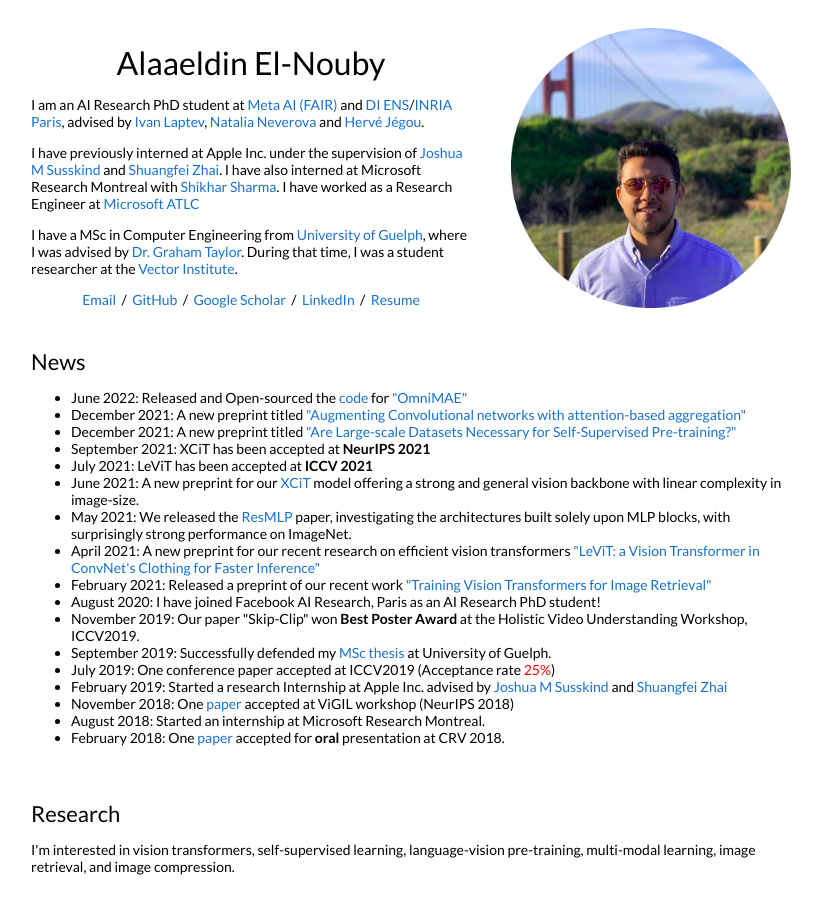
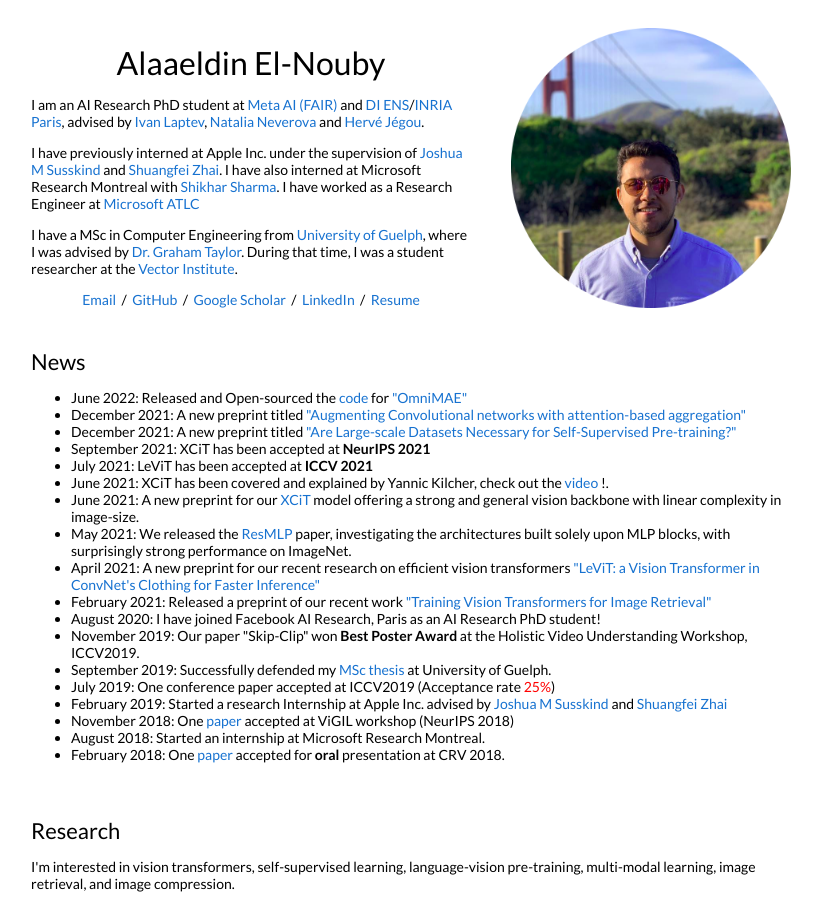
Before and after one commit to aelnouby/aelnouby.github.io, a Jekyll site: the page built from _posts/2022-05-5-omnimae.markdown, in a window 1280 px wide and 900 px high. Shown: the whole window, without its empty margins (229-1051 px from the left). Built offline with Jekyll 4.4.1, drawn with Linux system fonts in a browser that asks for light colours.

Commit message:
Update default.html

```diff
--- a/_layouts/default.html
+++ b/_layouts/default.html
@@ -87,10 +87,11 @@
                   <li>December 2021: A new preprint titled <a href="https://arxiv.org/abs/2112.10740">"Are Large-scale Datasets Necessary for Self-Supervised Pre-training?"</a> </li>
                   <li>September 2021: XCiT has been accepted at <strong>NeurIPS 2021</strong> </li>
                   <li> July 2021: LeViT has been accepted at <strong>ICCV 2021</strong> </li>
+                  <li>June 2021: XCiT has been covered and explained by Yannic Kilcher, check out the <a href="https://www.youtube.com/watch?v=g08NkNWmZTA">video</a> !.</li>
+
                   <li>June 2021: A new preprint for our <a href="https://arxiv.org/abs/2106.09681v2">XCiT</a> model offering a strong and general vision backbone with linear complexity in image-size.</li>
                   <li>May 2021: We released the <a href="https://arxiv.org/abs/2105.03404">ResMLP</a> paper, investigating the architectures built solely upon MLP blocks, with surprisingly strong performance on ImageNet.</li>
                   <li>April 2021:  A new preprint for our recent research on efficient vision transformers <a href="https://arxiv.org/abs/2104.01136">"LeViT: a Vision Transformer in ConvNet's Clothing for Faster Inference"</a></li>
-<!--                   <li>April 2021: Presented my recent research in an online semninar at KTH hosted by <a href="https://www.kth.se/profile/azizpour">Hossein Azizpour</a>.</li> -->
                   <li>February 2021: Released a preprint of our recent work <a href="https://arxiv.org/abs/2102.05644"> "Training Vision Transformers for Image Retrieval"</a> </li>
                   <li>August 2020: I have joined Facebook AI Research, Paris as an AI Research PhD student!</li>
                   <li>November 2019: Our paper "Skip-Clip" won <strong>Best Poster Award</strong> at the Holistic Video Understanding Workshop, ICCV2019.</li>
```
